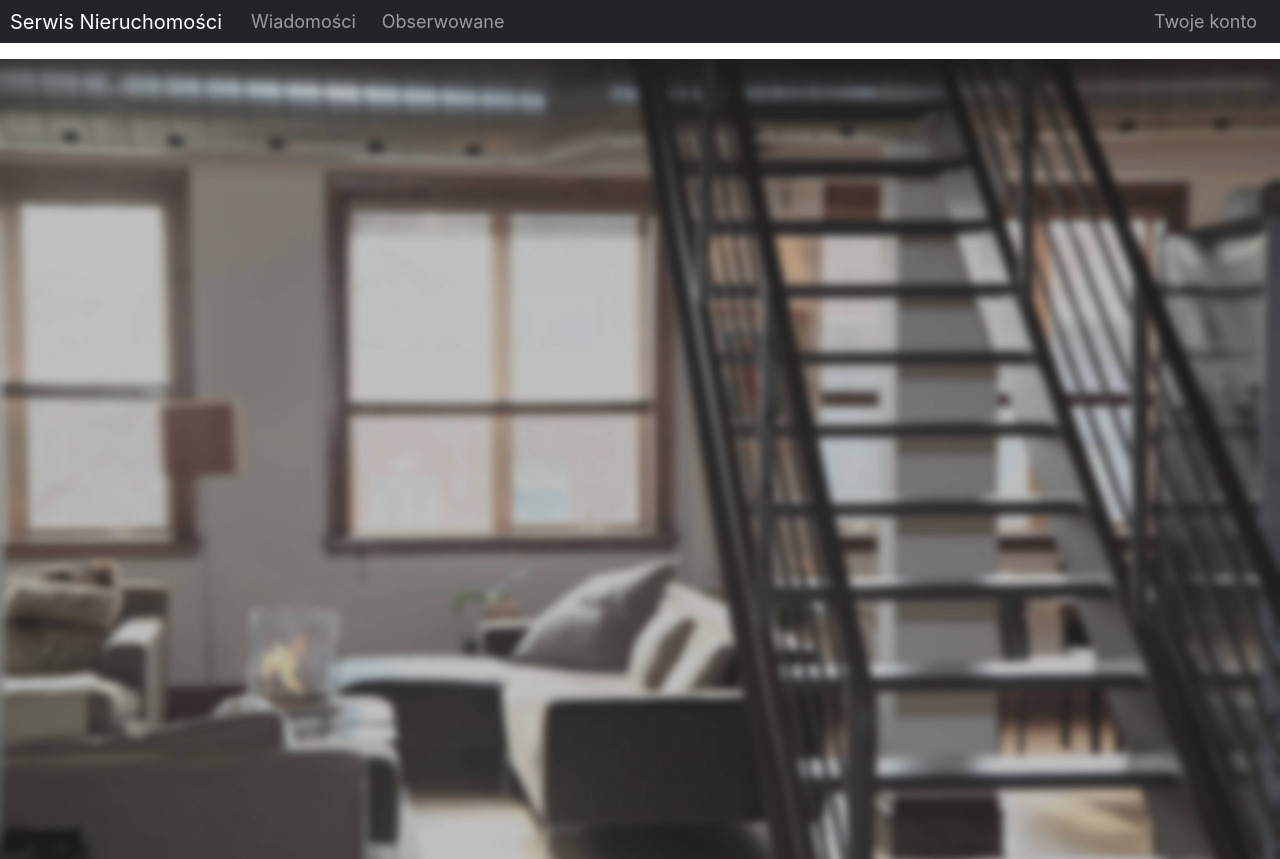
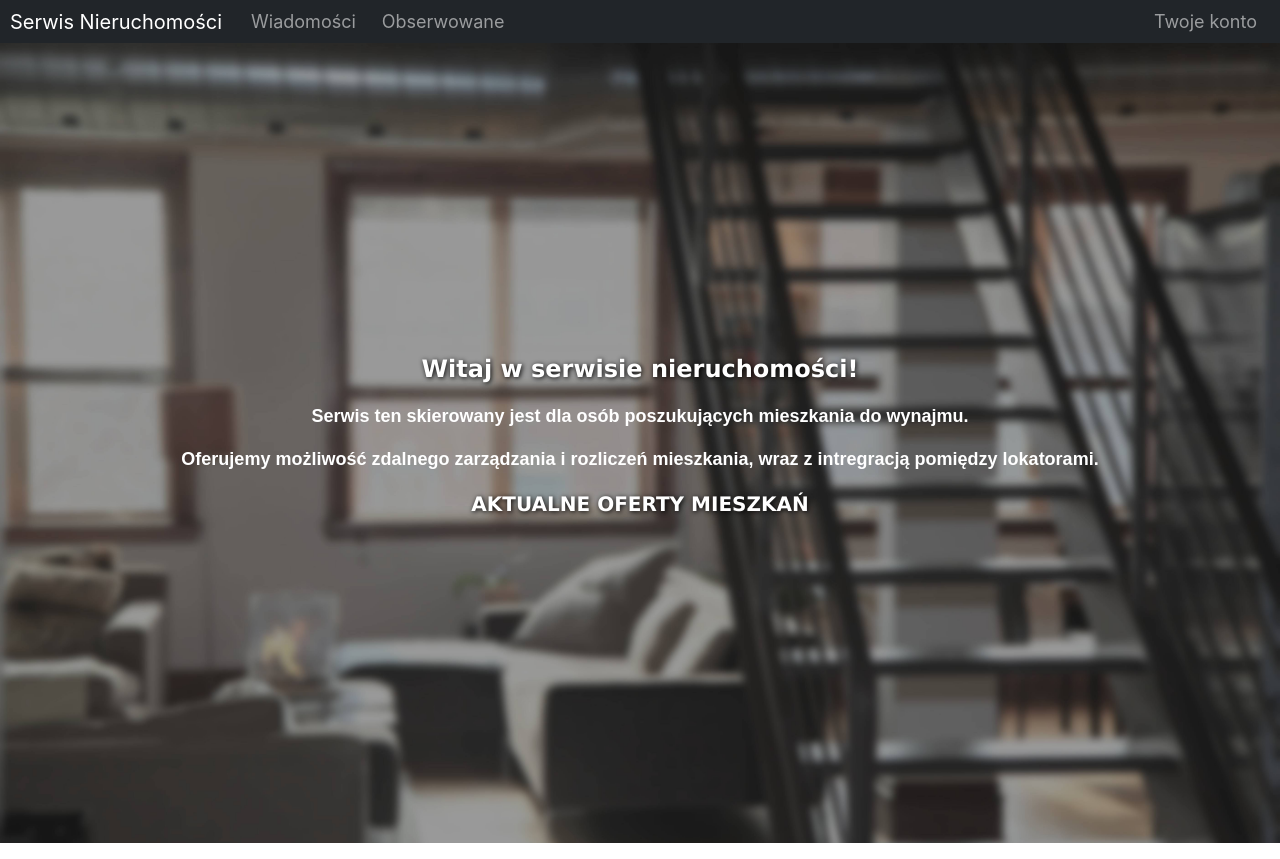
Before and after one commit to KrystianJanas/engineering-work, a Next.js app: page / in a window 1280 px wide. Built offline with nearby package versions, Linux system fonts and the light colour scheme.

Commit message:
dashboard page (#4)

```diff
--- a/core/styles/mixins/text.ts
+++ b/core/styles/mixins/text.ts
@@ -11,9 +11,21 @@ export interface TextMixinProps {
     | '1.5rem'
     | '1.75rem'
     | '2rem';
+  color?: 'white' | 'black';
+  fontFamily?: 'Arial' | 'Verdana';
+  textShadow?: '1px 1px 5px black' | '1px 1px 5px white';
 }
 
-export const textMixin = ({ weight = 400, size = 'main' }: TextMixinProps) => ({
+export const textMixin = ({
+  weight = 400,
+  size = 'main',
+  color = 'white',
+  fontFamily = 'Arial',
+  textShadow,
+}: TextMixinProps) => ({
   fontWeight: weight,
   fontSize: `${size}`,
+  color: `${color}`,
+  fontFamily: `${fontFamily}`,
+  textShadow: `${textShadow}`,
 });
--- /dev/null
+++ b/pages/flats/index.tsx
@@ -0,0 +1,4 @@
+export const Flats = () => {
+  return <div>Flats here...</div>;
+};
+export default Flats;
--- a/pages/index.tsx
+++ b/pages/index.tsx
@@ -1,6 +1,7 @@
 import type { NextPage } from 'next';
 
 import styled from '@emotion/styled';
+import Link from 'next/link';
 
 import { Text } from '~/components/atoms/typography';
 import { Layout } from '~/components/molecules/layout';
@@ -14,14 +15,56 @@ const StyledLayout = styled(Layout)`
   height: 100vh;
 `;
 
-const StyledTitle = styled(Text)`
+const StyledContainer = styled(Layout)`
+  height: 100vh;
   text-align: center;
+`;
+
+const StyledText = styled(Text)`
+  &:hover {
+    cursor: pointer;
+  }
 `;
 
 const Home: NextPage = () => {
   return (
     <StyledLayout>
-      <StyledTitle />
+      <StyledContainer
+        display="flex"
+        justifyContent="center"
+        alignItems="center"
+        padding={[10]}
+        direction="column"
+      >
+        <Text
+          color="white"
+          size="1.5rem"
+          weight={700}
+          textShadow="1px 1px 5px black"
+          fontFamily="Verdana"
+        >
+          Witaj w serwisie nieruchomości!
+        </Text>
+        <Text weight={600}>
+          Serwis ten skierowany jest dla osób poszukujących mieszkania do
+          wynajmu.
+        </Text>
+        <Text weight={600}>
+          Oferujemy możliwość zdalnego zarządzania i rozliczeń mieszkania, wraz
+          z intregracją pomiędzy lokatorami.
+        </Text>
+        <Link href="/flats" passHref>
+          <StyledText
+            color="white"
+            size="1.25rem"
+            weight={700}
+            textShadow="1px 1px 5px black"
+            fontFamily="Verdana"
+          >
+            AKTUALNE OFERTY MIESZKAŃ
+          </StyledText>
+        </Link>
+      </StyledContainer>
     </StyledLayout>
   );
 };
```
Also changed, not shown: public/dashboard.jpg.
